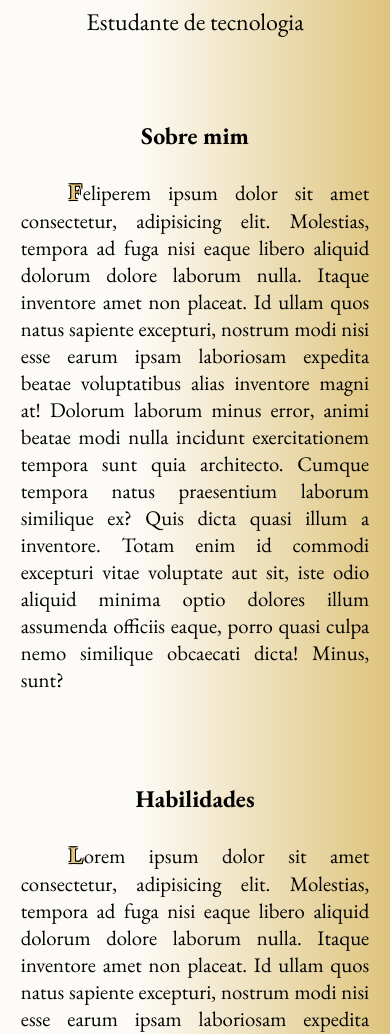
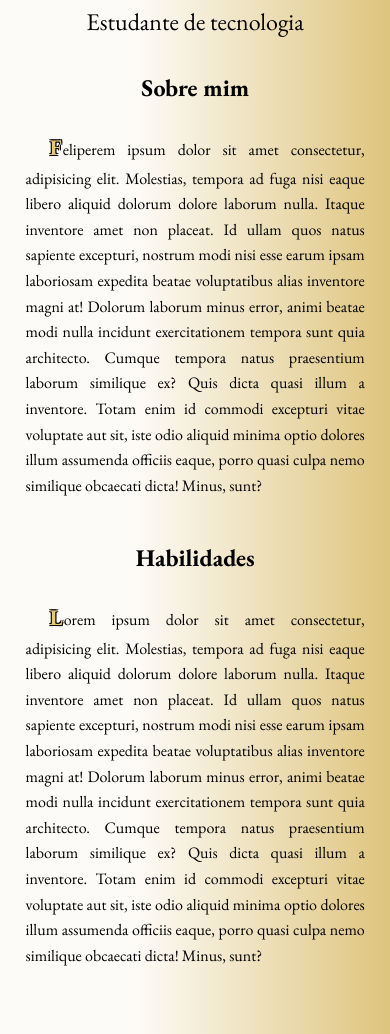
Before and after one commit to zFelipez/personal-portfolio, a Next.js app: page / in a window 390 px wide. Shown: the part 507-1541 px from the top of the page. Built offline with nearby package versions, Linux system fonts and the light colour scheme.

Commit message:
feat: make content section responsive

```diff
--- a/src/app/_components/ContentSection/ContentSection.module.scss
+++ b/src/app/_components/ContentSection/ContentSection.module.scss
@@ -1,6 +1,8 @@
 .secBoxes {
-  max-width: 500px;
+  width: min(90vw, 1200px);
   margin: 5rem auto;
+  padding: 0 1rem;
+
   animation: appear linear;
   animation-timeline: view();
   animation-range: entry cover 40%;
@@ -27,6 +29,7 @@
 .subtitle {
   width: fit-content;
   color: var(--black);
+  text-align: center;
 }
 
 .downLine {
@@ -51,17 +54,19 @@
 }
 
 .subtitleBox {
-  margin: auto 0.8rem;
+  width: 100%;
 }
 
 .subtitleBoxP {
   font-size: 1.3rem;
+  line-height: 1.8;
   text-indent: 3rem;
   text-align: justify;
   border-radius: 10px;
-  padding: 0.5rem;
+  padding: 0.75rem;
   transition: 0.5s;
   color: var(--black);
+  overflow-wrap: break-word;
 }
 
 .subtitleBoxP:hover {
@@ -69,7 +74,7 @@
 }
 
 .subtitleBoxP::first-letter {
-  font-size: 1.5rem;
+  font-size: 1.8rem;
   margin-right: 0.06rem;
   font-weight: bold;
   color: var(--smoothGold);
@@ -79,3 +84,48 @@
     -1px 1px 0 var(--black),
     1px 1px 0 var(--black);
 }
+
+/* Notebook */
+@media (max-width: 1200px) {
+  .secBoxes {
+    width: min(92vw, 1000px);
+  }
+}
+
+/* Tablet */
+@media (max-width: 768px) {
+  .secBoxes {
+    width: 94vw;
+    margin: 3rem auto;
+  }
+
+  .subtitleBoxP {
+    font-size: 1.15rem;
+    text-indent: 2rem;
+    line-height: 1.7;
+  }
+}
+
+/* Celular */
+@media (max-width: 480px) {
+  .secBoxes {
+    width: 96vw;
+    margin: 2rem auto;
+    padding: 0 0.5rem;
+  }
+
+  .subtitle {
+    font-size: 1.5rem;
+  }
+
+  .subtitleBoxP {
+    font-size: 1rem;
+    text-indent: 1.5rem;
+    line-height: 1.6;
+    padding: 0.6rem;
+  }
+
+  .subtitleBoxP::first-letter {
+    font-size: 1.4rem;
+  }
+}
```
